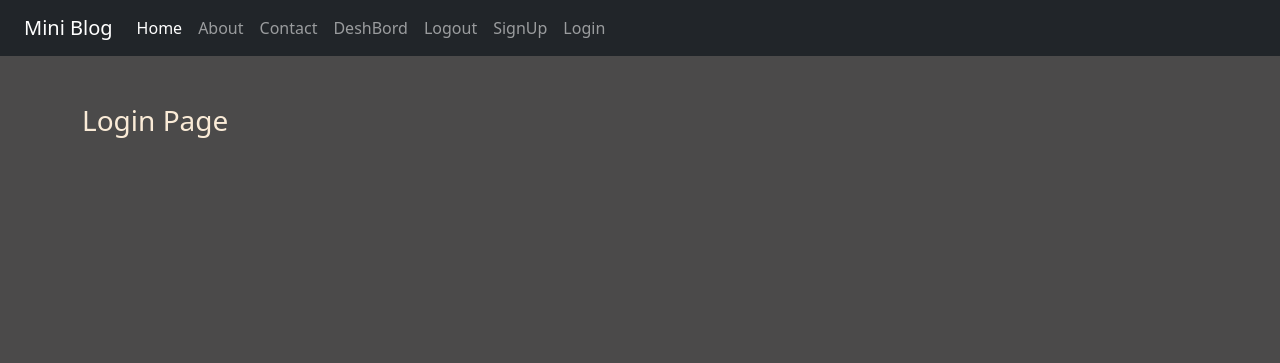
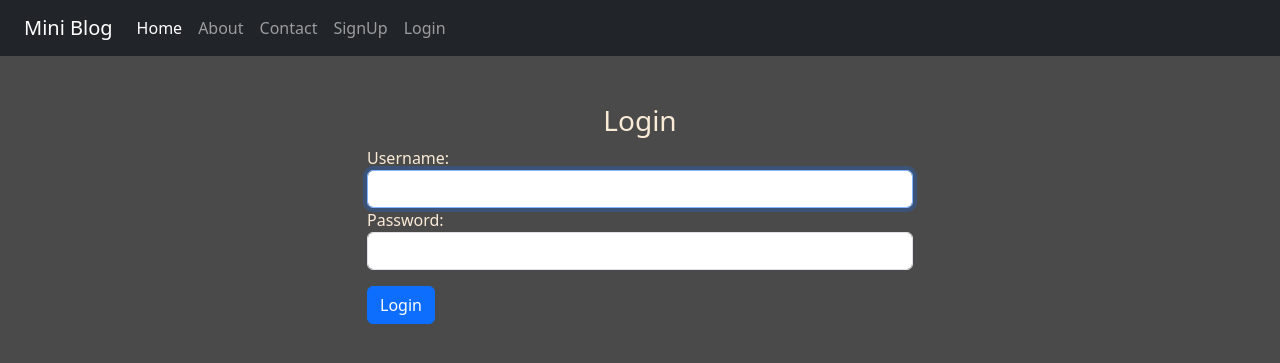
Before and after one commit to jahidhasanpiyesh/Mini-Blog-Project, a Django app: page /login/ in a window 1280 px wide. Shown: the top 363 px of the page. Run offline with Django 5.2, Linux system fonts and the light colour scheme; some libraries are stand-ins or nearby versions.

Commit message:
Update this project code !

```diff
--- a/blogapp/forms.py
+++ b/blogapp/forms.py
@@ -1,17 +1,21 @@
 from django import forms
 from django.contrib.auth.models import User
-from django.contrib.auth.forms import UserCreationForm
-
+from django.contrib.auth.forms import UserCreationForm, AuthenticationForm, UsernameField
+from django.utils.translation import gettext, gettext_lazy as _
 class Sign_Up_Forms(UserCreationForm):
     password1=forms.CharField(label='Password', widget=forms.PasswordInput(attrs={'class':'form-control'}))
     password2=forms.CharField(label='Confirm Password(again)', widget=forms.PasswordInput(attrs={'class':'form-control'}))
     class Meta:
         model= User
-        fields = ['username','first_name','last_name','email']
-        labels = {'first_name':'First Name','last_name':'Last Name', 'email':'Email'}
+        fields = ['username', 'first_name', 'last_name', 'email']
+        labels = {'first_name':'First Name', 'last_name':'Last Name', 'email':'Email'}
         widgets = {
             'username':forms.TextInput(attrs={'class':'form-control'}),
             'first_name':forms.TextInput(attrs={'class':'form-control'}),
             'last_name':forms.TextInput(attrs={'class':'form-control'}),
             'email':forms.TextInput(attrs={'class':'form-control'}),
             }
+
+class Login_Forms(AuthenticationForm):
+    username = UsernameField(widget=forms.TextInput(attrs={'autofocus':True, 'class':'form-control'}))
+    password = forms.CharField(label=_('Password'), strip=False, widget=forms.PasswordInput(attrs={'autocomplete':'current-password','class':'form-control'}))
--- a/blogapp/templates/blogapp/login.html
+++ b/blogapp/templates/blogapp/login.html
@@ -2,9 +2,25 @@
 {% load static %}
 {% block title %} login {% endblock title %}
 {% block content %}
-<div class="col-sm-10">
-    <h3 class="my-5">Login Page</h3>
+<div class="col-sm-6 offset-3">
+    <h3 class="mt-5 text-center">Login</h3>
 
+    <form action="" method="post" novalidate>
+        {% csrf_token %}
+        {% for forms in form %}
+        <div class="form-group">
+        {{forms.label_tag}} {{forms}} <small class = 'text-warning'>{{forms.errors | striptags}}</small>
+        </div>
+        {% endfor %}
+        <input type="submit" class="btn btn-primary my-3" value="Login">
+
+        {% if form.non_field_errors %}
+        {% for error in form.non_field_errors %}
+        <p class='alert alert-danger my-2'>{{error}}</p>
+        {% endfor %}
+        {% endif %}
+
+    </form>
 </div>
 
 {% endblock content %}
--- a/blogapp/templates/blogapp/navbar.html
+++ b/blogapp/templates/blogapp/navbar.html
@@ -15,15 +15,21 @@
           <li class="nav-item">
             <a class="nav-link" href="{% url 'contact' %}">Contact</a>
           </li>
+          {% if request.user.is_authenticated %}
           <li class="nav-item">
             <a class="nav-link" href="{% url 'deshbord' %}">DeshBord</a>
-          </li><li class="nav-item">
+          </li>
+          <li class="nav-item">
             <a class="nav-link" href="{% url 'logout' %}">Logout</a>
-          </li><li class="nav-item">
+          </li>
+          {% else %}
+          <li class="nav-item">
             <a class="nav-link" href="{% url 'signup' %}">SignUp</a>
-          </li><li class="nav-item">
+          </li>
+          <li class="nav-item">
             <a class="nav-link" href="{% url 'login' %}">Login</a>
           </li>
+          {% endif %}
         </ul>
       </div>
     </div>
--- a/blogapp/views.py
+++ b/blogapp/views.py
@@ -1,33 +1,62 @@
 from django.shortcuts import render, HttpResponseRedirect
-from .forms import Sign_Up_Forms
+from .forms import Sign_Up_Forms, Login_Forms
+from django.contrib import messages
+from django.contrib.auth import authenticate, login, logout
+from .models import Post
 
 # Create your views here.
 
 # Home Base Functions ----
 def home(request):
-    return render(request,'blogapp/home.html')
+    posts = Post.objects.all()
+    return render(request, 'blogapp/home.html',{'post':posts})
 
 # About Base Functions ----
 def about(request):
-    return render(request,'blogapp/about.html')
+    return render(request, 'blogapp/about.html')
 
 # About Base Functions ----
 def contact(request):
-    return render(request,'blogapp/contact.html')
+    return render(request, 'blogapp/contact.html')
 
 # Deshbord Base Functions ----
 def deshbord(request):
-    return render(request,'blogapp/deshbord.html')
+    if request.user.is_authenticated:
+        return render(request, 'blogapp/deshbord.html')
+    else:
+        return HttpResponseRedirect('/login/')
 
 # Deshbord Base Functions ----
 def user_login(request):
-    return render(request,'blogapp/login.html')
+    if not request.user.is_authenticated:
+        if request.method == 'POST':
+            fm = Login_Forms(request=request, data=request.POST)
+            if fm.is_valid():
+                u_name = fm.cleaned_data['username']
+                u_pass = fm.cleaned_data['password']
+                user = authenticate(username= u_name, password= u_pass)
+                if user is not None:
+                    login(request,user)
+                    messages.success(request,"Logged in Successfully !!")
+                    return HttpResponseRedirect('/deshbord/')
+        else:
+            fm = Login_Forms()
+        return render(request, 'blogapp/login.html', {'form':fm})
+    else:
+        return HttpResponseRedirect('/deshbord/')
 
 # Deshbord Base Functions ----
 def user_signup(request):
-    fm = Sign_Up_Forms()
-    return render(request,'blogapp/signup.html',{'form': fm})
+    if request.method == 'POST':
+        fm = Sign_Up_Forms(request.POST)
+        if fm.is_valid():
+            messages.success(request,"Thanks for signing up. Your account has been created !!")
+            fm.save()
+    else:
+        fm = Sign_Up_Forms()
+    return render(request, 'blogapp/signup.html', {'form': fm})
 
 # Deshbord Base Functions ----
 def user_logout(request):
+    logout(request)
     return HttpResponseRedirect('/')
```
Also changed, not shown: blogapp/templates/blogapp/home.html (+5 -9 lines), blogapp/templates/blogapp/signup.html (+10 -4 lines), db.sqlite3.
